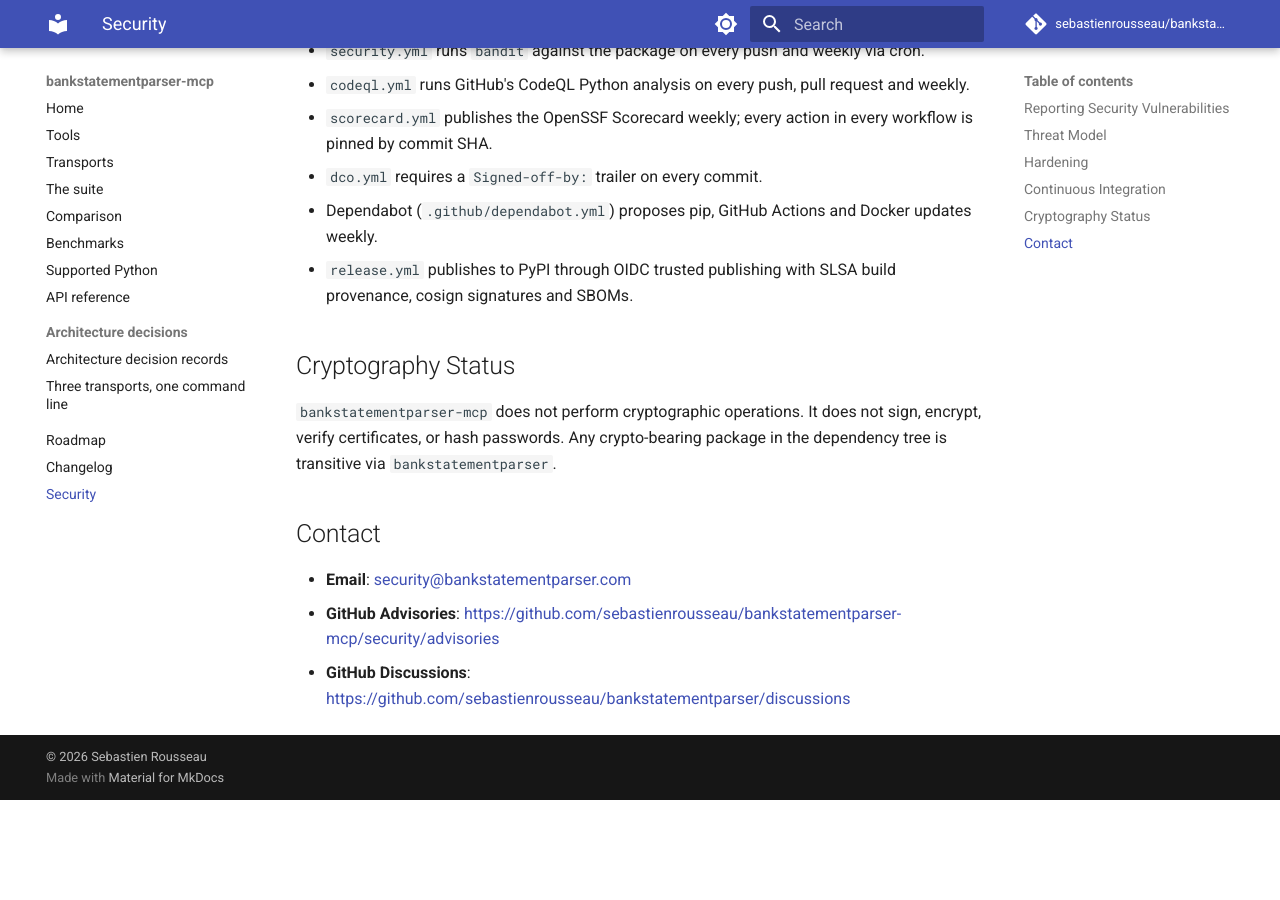
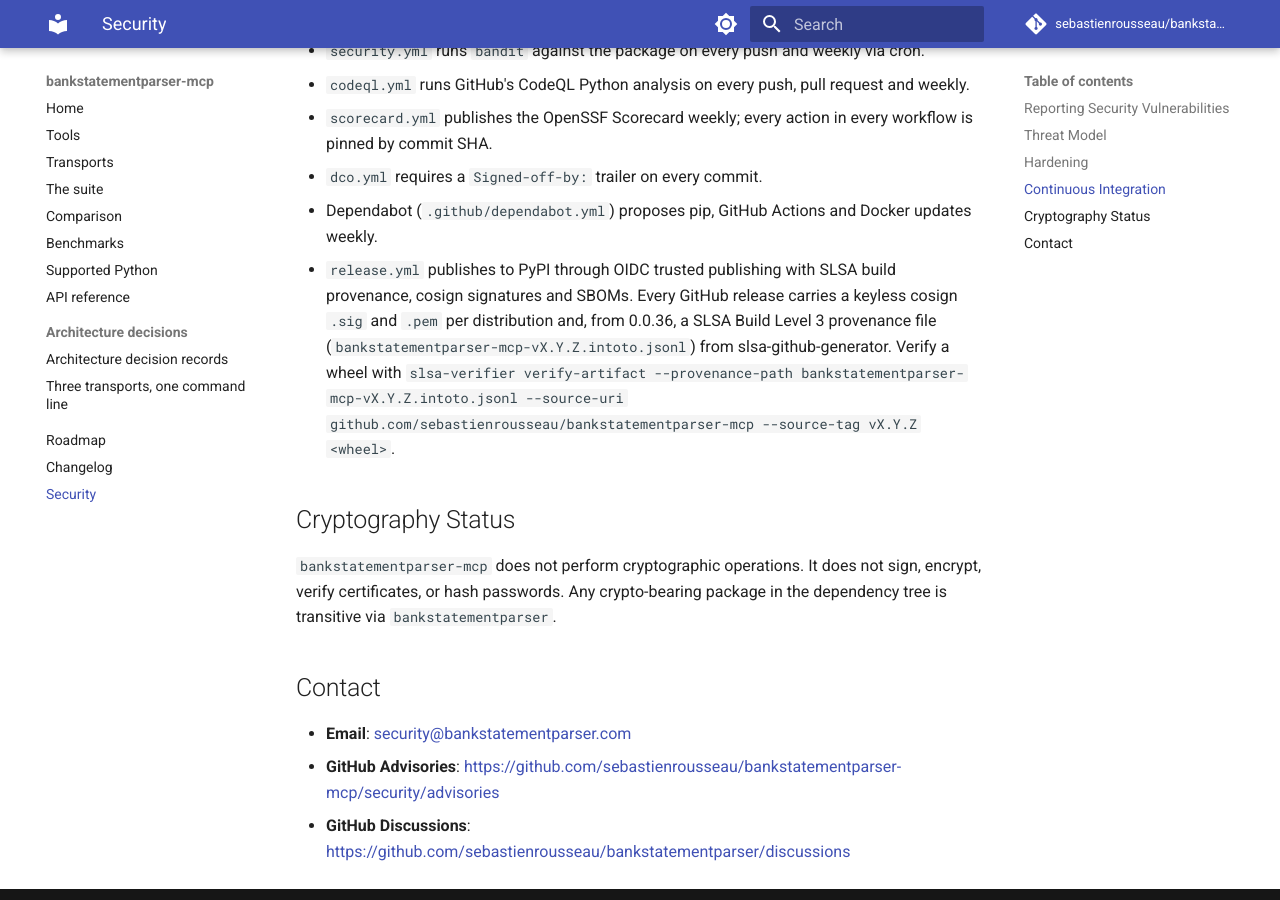
Before and after one commit to sebastienrousseau/bankstatementparser-mcp, an MkDocs documentation site: the page built from docs/security.md, in a window 1280 px wide and 900 px high, scrolled down 1403 px. Built offline with MkDocs 1.6.1 and Material for MkDocs 9.7.7, drawn with Linux system fonts in a browser that asks for light colours; comment, search, counter and statistics services are not loaded; before the commit the page ends 2203 px from its top, so only the background shows below that.

Commit message:
ci: attach SLSA provenance to GitHub releases
Releases carried cosign signatures, so Scorecard's Signed-Releases
check scored 8; it gives 10 only when each release also carries a
SLSA provenance file (*.intoto.jsonl). The publish job now hashes the
wheel and sdist, and a new provenance job calls
slsa-github-generator's generic generator (v2.1.0) with those
subjects, uploading bankstatementparser-mcp-vX.Y.Z.intoto.jsonl to
the release. The release-notes job now waits for it, so the
Checksums section covers the provenance too.

The generator is referenced by tag, as its README requires (it
verifies its own ref to sign), which Scorecard's Pinned-Dependencies
counts as one unpinned reference; the user accepted that trade.
Scorecard averages the last five releases, so Signed-Releases rises
release by release from 0.0.36. SECURITY.md and RELEASING.md say how
to verify the provenance.

Assisted-by: Claude Code:claude-opus-5-5 actionlint
Signed-off-by: Sebastien Rousseau <sebastienrousseau@users.noreply.github.com>

```diff
--- a/SECURITY.md
+++ b/SECURITY.md
@@ -66,7 +66,15 @@ security surface is:
 - Dependabot (`.github/dependabot.yml`) proposes pip, GitHub Actions and
   Docker updates weekly.
 - `release.yml` publishes to PyPI through OIDC trusted publishing with
-  SLSA build provenance, cosign signatures and SBOMs.
+  SLSA build provenance, cosign signatures and SBOMs. Every GitHub
+  release carries a keyless cosign `.sig` and `.pem` per distribution
+  and, from 0.0.36, a SLSA Build Level 3 provenance file
+  (`bankstatementparser-mcp-vX.Y.Z.intoto.jsonl`) from
+  slsa-github-generator. Verify a wheel with
+  `slsa-verifier verify-artifact --provenance-path
+  bankstatementparser-mcp-vX.Y.Z.intoto.jsonl --source-uri
+  github.com/sebastienrousseau/bankstatementparser-mcp --source-tag
+  vX.Y.Z <wheel>`.
 
 ## Cryptography Status
 
```
Also changed, not shown: RELEASING.md (+5 -1 lines), 1 other file.
